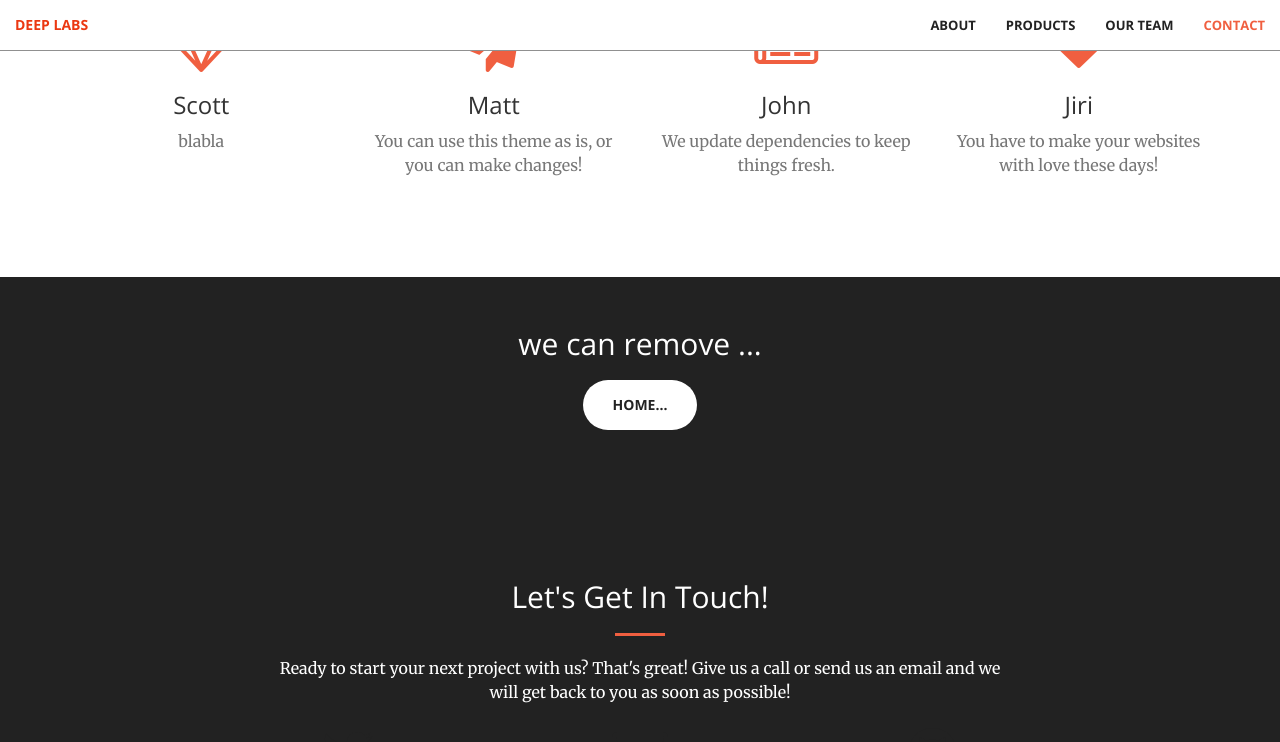
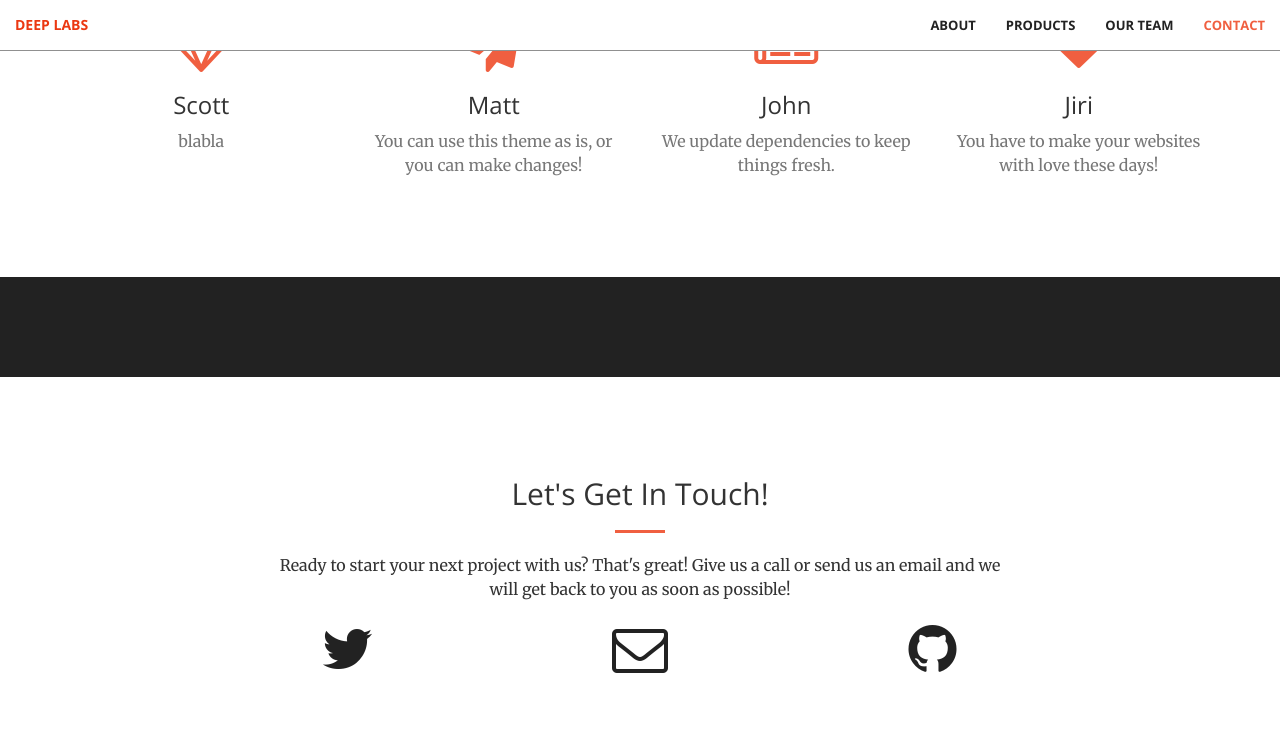
Before and after one commit to CzechJiri/test2, a Jekyll site: the page built from index.html, in a window 1280 px wide and 900 px high, scrolled down 1930 px. Shown: the top 742 px of the window. Built offline with Jekyll 4.4.1, drawn with Linux system fonts in a browser that asks for light colours.

Commit message:
first commit

```diff
--- a/_includes/aside.html
+++ b/_includes/aside.html
@@ -1,8 +1,6 @@
   <aside class="bg-dark">
       <div class="container text-center">
           <div class="call-to-action">
-              <h2>we can remove ...</h2>
-              <a href="#" class="btn btn-default btn-xl wow tada">Home...</a>
           </div>
       </div>
   </aside>
--- a/_includes/contact.html
+++ b/_includes/contact.html
@@ -1,4 +1,4 @@
-<section class="bg-dark" id="contact">
+<section id="contact">
     <div class="container">
         <div class="row">
             <div class="col-lg-8 col-lg-offset-2 text-center">
```
